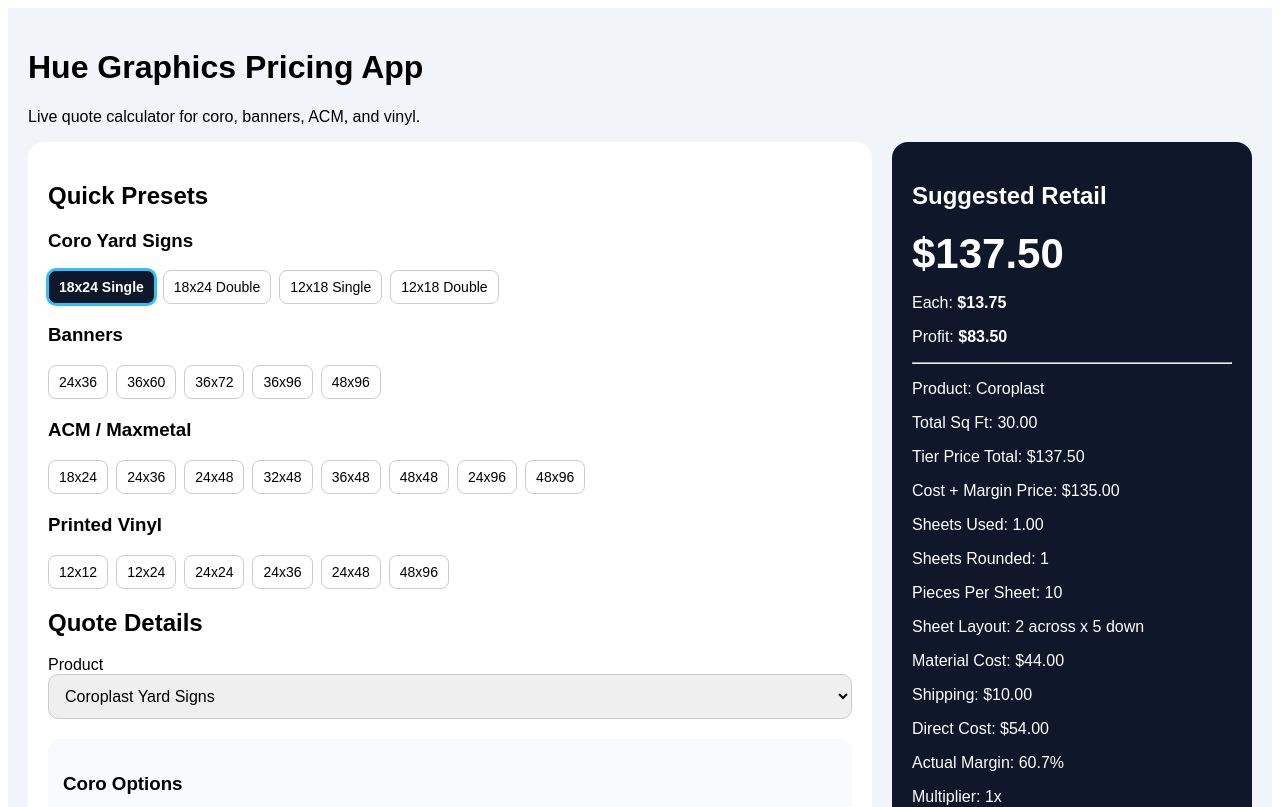
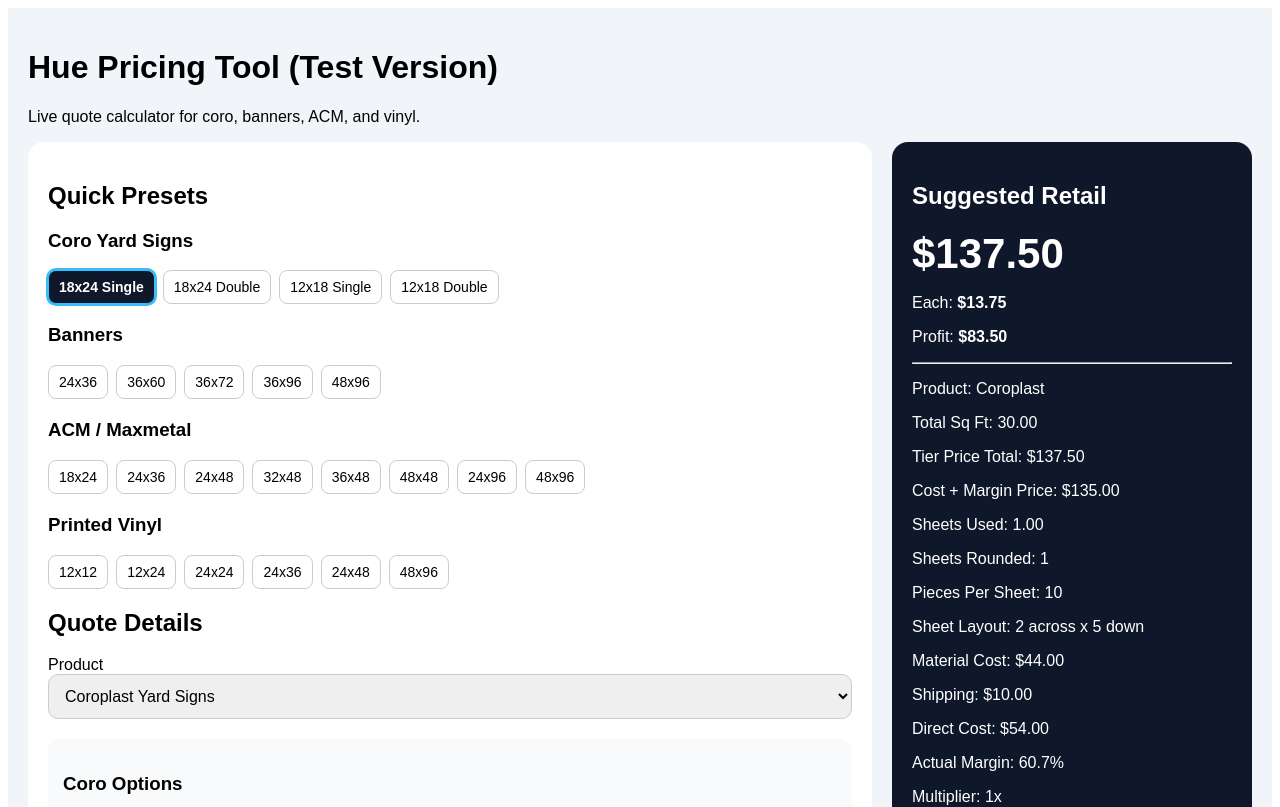
Before and after one commit to huegpx2008/hue-sign-pricing-app, a Next.js app: page / in a window 1280 px wide. Shown: the top 807 px of the page. Built offline with nearby package versions, Linux system fonts and the light colour scheme.

Commit message:
Update page title to test version wording

```diff
--- a/app/page.js
+++ b/app/page.js
@@ -641,7 +641,7 @@ export default function Page() {
         }
       `}</style>
 
-      <h1>Hue Graphics Pricing App</h1>
+      <h1>Hue Pricing Tool (Test Version)</h1>
       <p>Live quote calculator for coro, banners, ACM, and vinyl.</p>
 
       <div className="layout">
```
